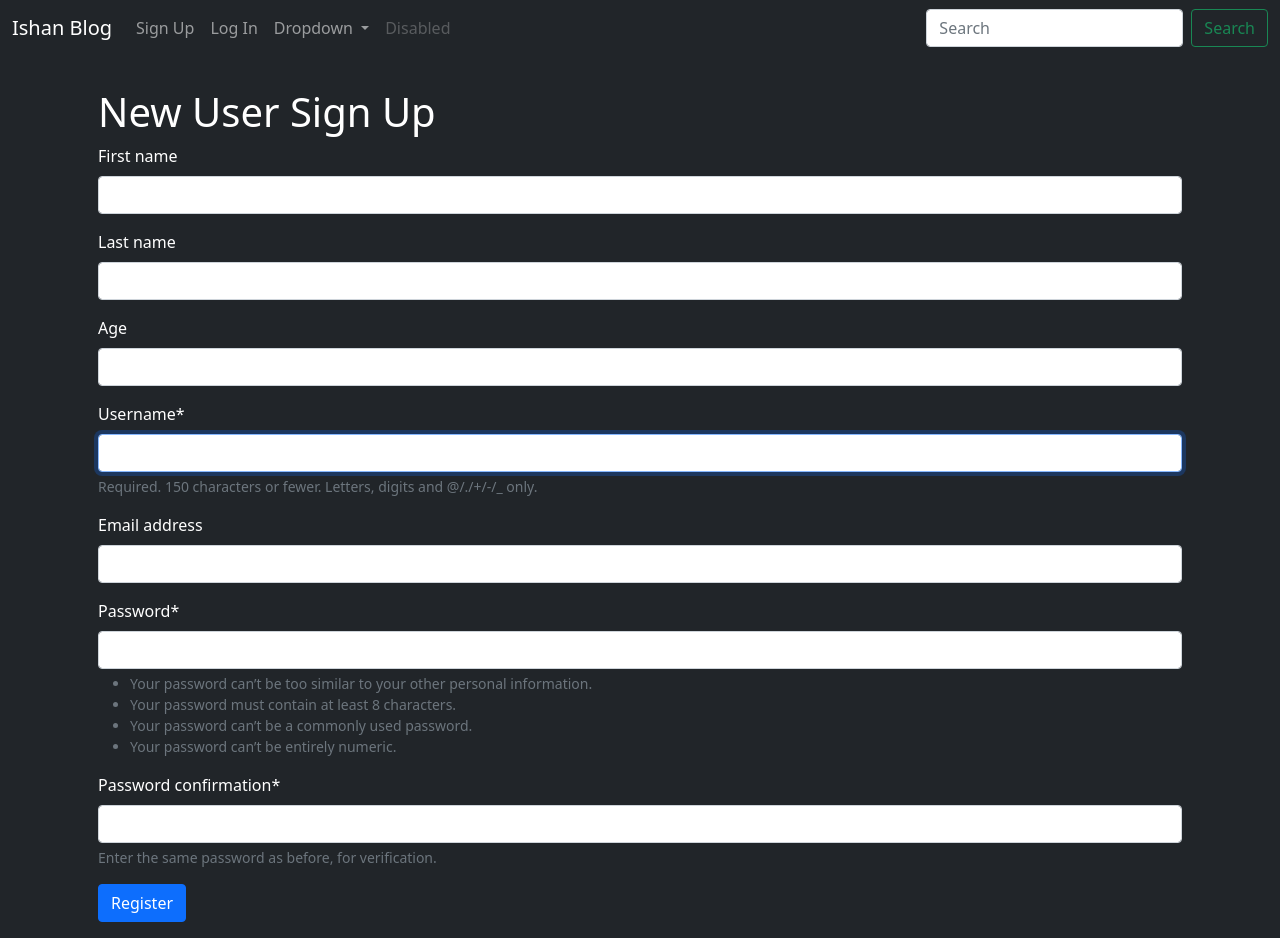
After one commit to ishanshre/DjangoBlogV2, a Django app: page /register/ in a window 1280 px wide. The commit adds this page. Run offline with Django 4.2, Linux system fonts and the light colour scheme; some libraries are stand-ins or nearby versions.

Commit message:
Add Sign Up, Login and Logout

```diff
--- a/accounts/forms.py
+++ b/accounts/forms.py
@@ -1,7 +1,7 @@
 from django.contrib.auth.forms import UserCreationForm, UserChangeForm
 from django.contrib.auth import get_user_model
-
-
+from django.contrib.auth.forms import AuthenticationForm
+from django import forms
 
 class CustomUserCreationForm(UserCreationForm):
     class Meta(UserCreationForm.Meta):
@@ -13,3 +13,13 @@ class CustomUserChangeForm(UserChangeForm):
     class Meta:
         model = get_user_model()
         fields = ['first_name','last_name','age','username','email']
+
+
+class UserLoginForm(AuthenticationForm):
+    username = forms.CharField(max_length=255)
+    password = forms.CharField(max_length=255, widget=forms.PasswordInput)
+    remember_me =forms.BooleanField(required=False)
+
+    class Meta:
+        model = get_user_model()
+        fields = ['username','password','remember_me']
--- /dev/null
+++ b/accounts/templates/accounts/signup.html
@@ -0,0 +1,20 @@
+{% extends 'blog/base.html' %}
+{% load crispy_forms_tags %}
+{% block title %}Home{% endblock title %}
+
+
+{% block body %}
+
+<div class="container mt-2">
+    <h1>New User Sign Up</h1>
+    <form method="post">
+        {% csrf_token %}
+        {{ form|crispy }}
+        <input type="submit" value="Register" class="btn btn-primary text-white">
+
+    </form>
+        </div>
+    </div>
+    </div>
+</div>
+{% endblock body %}
--- /dev/null
+++ b/accounts/urls.py
@@ -0,0 +1,14 @@
+from django.urls import path
+from .views import (
+    SignUpView,
+    UserLoginView,
+)
+from django.contrib.auth.views import LogoutView
+
+
+app_name = 'accounts'
+urlpatterns = [
+    path('register/', SignUpView.as_view(), name='signup'),
+    path('login/', UserLoginView.as_view(), name='login'),
+    path('logout/', LogoutView.as_view(next_page='accounts:login'), name='logout'),
+]
--- a/accounts/views.py
+++ b/accounts/views.py
@@ -1,3 +1,36 @@
-from django.shortcuts import render
+from django.shortcuts import render, redirect
+from .forms import CustomUserCreationForm, UserLoginForm
+from django.views.generic.edit import CreateView
+from django.contrib.messages.views import SuccessMessageMixin
+from django.contrib.auth.views import LoginView
+from django.urls import reverse_lazy
 
-# Create your views here.
+
+
+class SignUpView(SuccessMessageMixin, CreateView):
+    form_class = CustomUserCreationForm
+    template_name = 'accounts/signup.html'
+    message = 'User Sign Up Successful'
+    success_url = reverse_lazy('accounts:login')
+    def get_success_message(self, cleaned_data):
+        print(cleaned_data)
+        return self.message
+
+    def dispatch(self, request, *args, **kwargs):
+        if request.user.is_authenticated:
+            return redirect('blog:index')
+        return super(SignUpView, self).dispatch(request,*args, **kwargs)
+
+
+class UserLoginView(SuccessMessageMixin, LoginView):
+    form_class = UserLoginForm
+    template_name = 'accounts/login.html'
+    message = "Login Success"
+    def get_success_message(self, cleaned_data):
+        print(cleaned_data)
+        return self.message
+
+    def dispatch(self, request, *args, **kwargs):
+        if request.user.is_authenticated:
+            return redirect('blog:index')
+        return super(UserLoginView, self).dispatch(request,*args, **kwargs)
--- a/blog/templates/blog/navbar.html
+++ b/blog/templates/blog/navbar.html
@@ -6,12 +6,21 @@
       </button>
       <div class="collapse navbar-collapse" id="navbarSupportedContent">
         <ul class="navbar-nav me-auto mb-2 mb-lg-0">
+          {% if user.is_authenticated %}
           <li class="nav-item">
-            <a class="nav-link active" aria-current="page" href="#">Home</a>
+            <a class="nav-link" href="#">{{ user.username|title }}</a>
           </li>
           <li class="nav-item">
-            <a class="nav-link" href="#">Link</a>
+            <a class="nav-link" href="{% url 'accounts:logout' %}">Logout</a>
           </li>
+          {% else %}
+          <li class="nav-item">
+            <a class="nav-link" href="{% url 'accounts:signup' %}">Sign Up</a>
+          </li>
+          <li class="nav-item">
+            <a class="nav-link" href="{% url 'accounts:login' %}">Log In</a>
+          </li>
+          {% endif %}
           <li class="nav-item dropdown">
             <a class="nav-link dropdown-toggle" href="#" id="navbarDropdown" role="button" data-bs-toggle="dropdown" aria-expanded="false">
               Dropdown
--- a/core/urls.py
+++ b/core/urls.py
@@ -19,4 +19,5 @@ from django.urls import path, include
 urlpatterns = [
     path('admin/', admin.site.urls),
     path('',include('blog.urls')),
+    path('',include('accounts.urls')),
 ]
```
Also changed, not shown: accounts/templates/accounts/login.html (added, +19 -0 lines), core/settings.py (+9 -1 lines).
